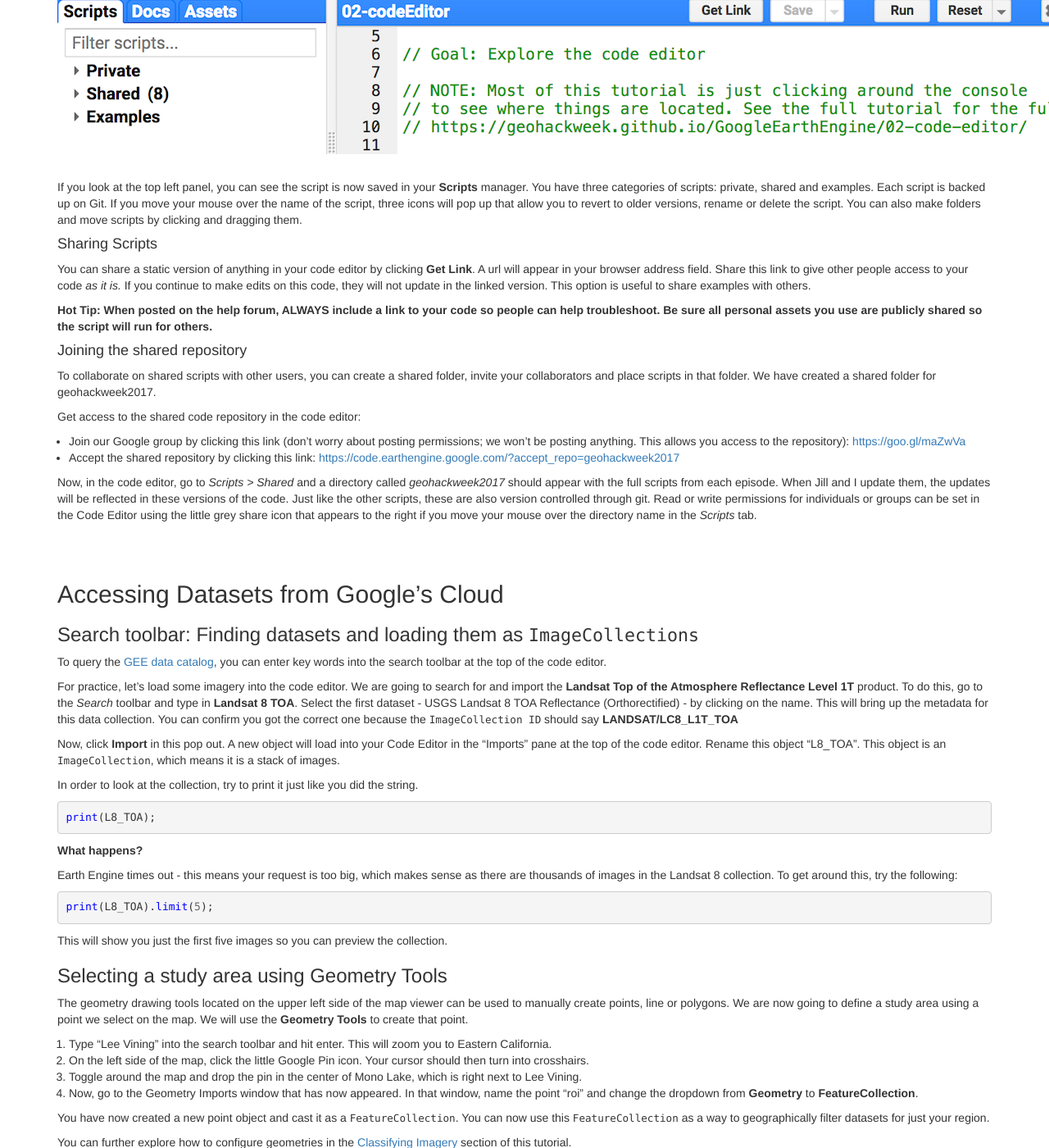
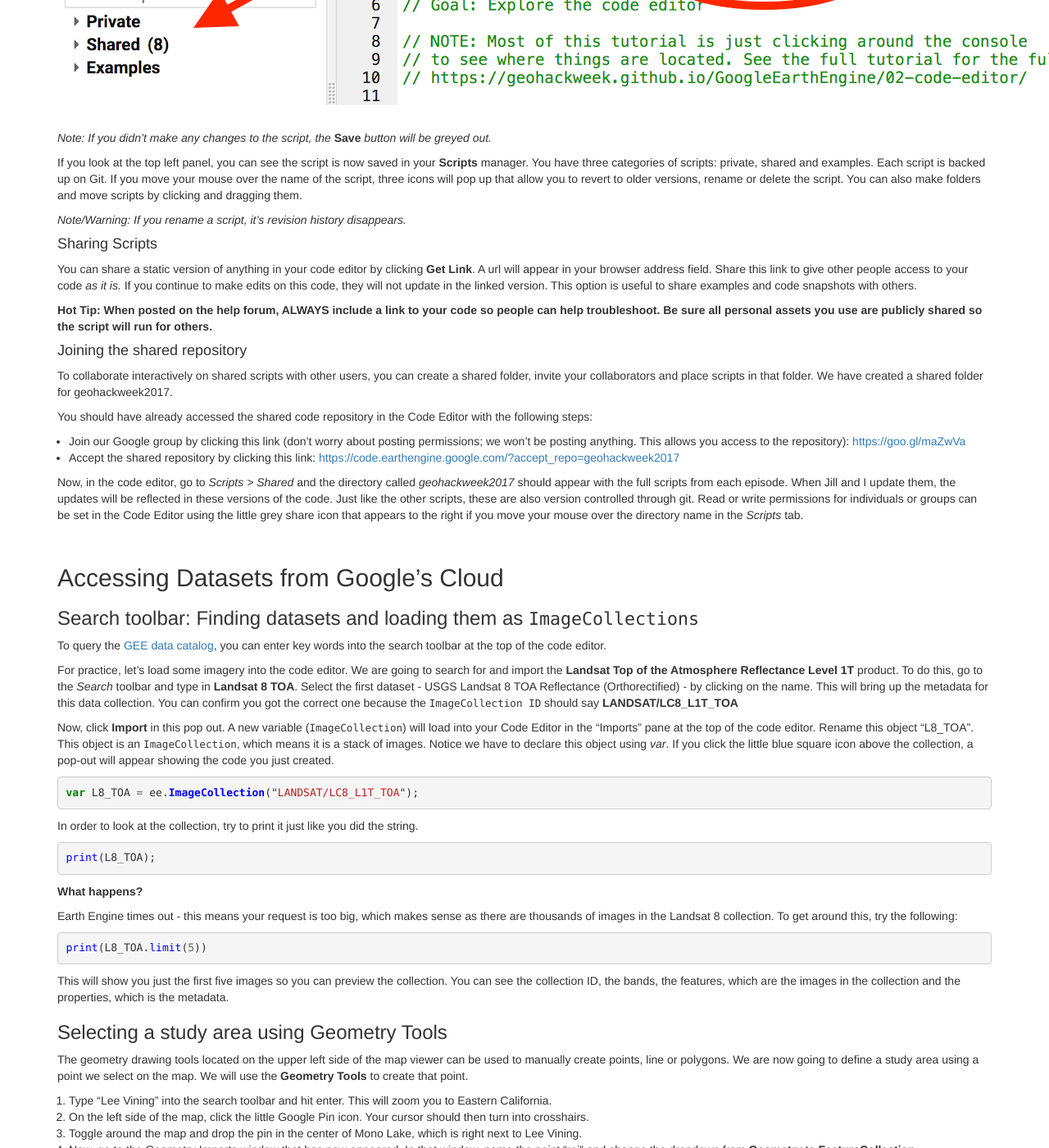
Before and after one commit to geohackweek/GoogleEarthEngine, a Jekyll site: the page built from _episodes/02-code-editor.md, in a window 1280 px wide and 1400 px high, scrolled down 2122 px. Shown: the whole window at 82% size. Built offline with Jekyll 4.4.1, drawn with Linux system fonts in a browser that asks for light colours; some of the changed text lies outside the part shown.

Commit message:
updated links for 02

```diff
--- a/_episodes/02-code-editor.md
+++ b/_episodes/02-code-editor.md
@@ -20,28 +20,28 @@ keypoints:
 
 # Code Editor: Overview
 
-The Earth Engine JavaScript API has a integrated development environment (IDE) designed to make computing in GEE easy for users. This IDE is called the Code Editor. In this tutorial, we will go over many of the functionalities identified in this figure, but for a more exhaustive description see the [Earth Engine Code Editor help page](https://developers.google.com/earth-engine/playground#api-reference-docs-tab) in the GEE User Guides.
+The Earth Engine JavaScript API has a integrated development environment (IDE) designed to make computing in GEE easy for users. This IDE is called the Code Editor. In this tutorial, we will go over many of the functionalities of the Code Editor, but for a more exhaustive description see the [Earth Engine Code Editor help page](https://developers.google.com/earth-engine/playground#api-reference-docs-tab) in the GEE User Guides.
 
-<br>
-<br>
 
-Link to the full code we used in this lesson: [https://code.earthengine.google.com/be0541e89d66904395656def37ed8932](https://code.earthengine.google.com/be0541e89d66904395656def37ed8932)
+Link to the full code we used in this lesson: [https://code.earthengine.google.com/92a75bf6ae01547c6191c1467acd391e](https://code.earthengine.google.com/92a75bf6ae01547c6191c1467acd391e)
 
 # Exercise: Exploring the Code Editor
 
 ## Getting Started
 
-#### How do I get to the Code Editor?
+#### How do I get to the Code Editor page?
 
-The Code Editor has number of features to help make programming in this environment easier. To access the Code Editor, type the following url into your browser: [https://code.earthengine.google.com](https://code.earthengine.google.com)
+The Code Editor has number of features to help make programming in this environment easier.
 
-A  webpage like the following (without annotations) should appear:
+**To access the Code Editor, type the following url into your browser: [https://code.earthengine.google.com](https://code.earthengine.google.com)**
+
+A  webpage programming interface like the one below should appear. The diagram below has annotations pointing to many of the functionalities we will cover today.
 
 <br>
 <img src="../fig/02_codeeditor.png" border = "10">
 <br><br>
 
-#### The JavaScript Editor
+#### The JavaScript Code Editor window
 
 Javascript code is typed in this window. The Editor also has a few helper functions, including autocomplete for Earth Engine functions, autocompletion for brackets, etc and some basic underlining and syntax hints.
 
@@ -62,44 +62,47 @@ print("Hola Mundo!");
 
 #### Autosuggestions
 
-The Editor will mark statements as incomplete `i` if you write them without a semicolon at the end. You can control these autosuggestions by going to the little grey wheel in the top right of the page and turning them on or off.
+The Editor will mark statements as incomplete **`i`** if you write them without a semicolon at the end. You can control these autosuggestions by going to the little grey wheel in the top right of the page and turning them on or off.
 
 {% highlight javascript %}
 print("Hola Mundo!");
 {% endhighlight %}
 
 <br>
-<br>
+
 
 ## Saving & Sharing Scripts
 
 #### Saving Scripts
 
-Now that you have written your first few lines of JavaScript, you can save this by clicking the **Save** button. To include a commit message with any save, use the dropdown arrow and select "Save with a description." These are stored in the revision history of each script saved.
+Now that you have written your first few lines of JavaScript, you can save this by clicking the **Save** button. To include a commit message with any save, use the dropdown arrow and select "Save with a description." These are stored in the revision history of each saved script.
 
 <br>
 <img src="../fig/02_getlink.png" border = "10">
 <br><br>
 
+*Note: If you didn't make any changes to the script, the* **Save** *button will be greyed out.*
+
 If you look at the top left panel, you can see the script is now saved in your **Scripts** manager. You have three categories of scripts: private, shared and examples. Each script is backed up on Git. If you move your mouse over the name of the script, three icons will pop up that allow you to revert to older versions, rename or delete the script. You can also make folders and move scripts by clicking and dragging them.
 
+*Note/Warning: If you rename a script, it's revision history disappears.*
+
 #### Sharing Scripts
-You can share a static version of anything in your code editor by clicking **Get Link**. A url will appear in your browser address field. Share this link to give other people access to your code *as it is.* If you continue to make edits on this code, they will not update in the linked version. This option is useful to share examples with others.
+You can share a static version of anything in your code editor by clicking **Get Link**. A url will appear in your browser address field. Share this link to give other people access to your code *as it is.* If you continue to make edits on this code, they will not update in the linked version. This option is useful to share examples and code snapshots with others.
 
 **Hot Tip: When posted on the help forum, ALWAYS include a link to your code so people can help troubleshoot. Be sure all personal assets you use are publicly shared so the script will run for others.**
 
 #### Joining the shared repository
 
-To collaborate on shared scripts with other users, you can create a shared folder, invite your collaborators and place scripts in that folder. We have created a shared folder for geohackweek2017.
+To collaborate interactively on shared scripts with other users, you can create a shared folder, invite your collaborators and place scripts in that folder. We have created a shared folder for geohackweek2017.
 
-Get access to the shared code repository in the code editor:
+You should have already accessed the shared code repository in the Code Editor with the following steps:
 
 - Join our Google group by clicking this link (don't worry about posting permissions; we won't  be posting anything. This allows you access to the repository): [https://goo.gl/maZwVa](https://goo.gl/maZwVa)
 - Accept the shared repository by clicking this link: [https://code.earthengine.google.com/?accept_repo=geohackweek2017](https://code.earthengine.google.com/?accept_repo=geohackweek2017)
 
-Now, in the code editor, go to *Scripts > Shared* and a directory called *geohackweek2017* should appear with the full scripts from each episode. When Jill and I update them, the updates will be reflected in these versions of the code. Just like the other scripts, these are also version controlled through git. Read or write permissions for individuals or groups can be set in the Code Editor using the little grey share icon that appears to the right if you move your mouse over the directory name in the *Scripts* tab.
+Now, in the code editor, go to *Scripts > Shared* and the directory called *geohackweek2017* should appear with the full scripts from each episode. When Jill and I update them, the updates will be reflected in these versions of the code. Just like the other scripts, these are also version controlled through git. Read or write permissions for individuals or groups can be set in the Code Editor using the little grey share icon that appears to the right if you move your mouse over the directory name in the *Scripts* tab.
 
-<br>
 <br>
 
 ## Accessing Datasets from Google's Cloud
@@ -110,7 +113,12 @@ To query the [GEE data catalog](https://code.earthengine.google.com/datasets/),
 
 For practice, let's load some imagery into the code editor. We are going to search for and import the **Landsat Top of the Atmosphere Reflectance Level 1T** product. To do this, go to the *Search* toolbar and type in **Landsat 8 TOA**. Select the first dataset - USGS Landsat 8 TOA Reflectance (Orthorectified) - by clicking on the name. This will bring up the metadata for this data collection. You can confirm you got the correct one because the `ImageCollection ID` should say **LANDSAT/LC8_L1T_TOA**
 
-Now, click **Import** in this pop out. A new object will load into your Code Editor in the "Imports" pane at the top of the code editor. Rename this object "L8_TOA". This object is an `ImageCollection`, which means it is a stack of images.
+Now, click **Import** in this pop out.
+A new variable (`ImageCollection`) will load into your Code Editor in the "Imports" pane at the top of the code editor. Rename this object "L8_TOA". This object is an `ImageCollection`, which means it is a stack of images. Notice we have to declare this object using *var*. If you click the little blue square icon above the collection, a pop-out will appear showing the code you just created.
+
+{% highlight javascript %}
+var L8_TOA = ee.ImageCollection("LANDSAT/LC8_L1T_TOA");
+{% endhighlight %}
 
 In order to look at the collection, try to print it just like you did the string.
 
@@ -123,10 +131,10 @@ print(L8_TOA);
 Earth Engine times out - this means your request is too big, which makes sense as there are thousands of images in the Landsat 8 collection. To get around this, try the following:
 
 {% highlight javascript %}
-print(L8_TOA).limit(5);
+print(L8_TOA.limit(5))
 {% endhighlight %}
 
-This will show you just the first five images so you can preview the collection.
+This will show you just the first five images so you can preview the collection. You can see the collection ID, the bands, the features, which are the images in the collection and the properties, which is the metadata.
 
 ### Selecting a study area using Geometry Tools
 
@@ -139,9 +147,14 @@ The geometry drawing tools located on the upper left side of the map viewer can
 
 You have now created a new point object and cast it as a `FeatureCollection`. You can now use this  `FeatureCollection` as a way to geographically filter datasets for just your region.
 
-You can further explore how to configure geometries in the [Classifying Imagery](https://geohackweek.github.io/GoogleEarthEngine/05-classify-imagery/) section of this tutorial.
+<br>
+<img src="../fig/02_monoLake.png" border = "10">
+<br><br>
 
-### Filtering the image collection
+
+Having fun? You can further explore how to configure geometries in the [Classifying Imagery](https://geohackweek.github.io/GoogleEarthEngine/05-classify-imagery/) section of this tutorial.
+
+### Filtering the Image Collection
 
 One of the major benefits of the JavaScript versus Python API is the ability to quickly render on-the-fly geovisualizations of your imagery and outputs. We are now going to visualize one image from the Landsat 8 collection we loaded. We are going to filter the collection down to one image by:
 
@@ -153,31 +166,38 @@ One of the major benefits of the JavaScript versus Python API is the ability to
 Essentially, this allows us to sort through the full Landsat 8 collection and load the best image available for our region of interest for 2016.
 
 {% highlight javascript %}
-// Load Landsat 8 input imagery.
-var image = ee.Image(ee.ImageCollection('L8_TOA')
+// Load Landsat 8 imagery
+var image = ee.Image(ee.ImageCollection(L8_TOA)
     // Filter to get only images under the region of interest.
     .filterBounds(roi)
     // Filter to get only one year of images.
     .filterDate('2016-01-01', '2016-12-31')
+    // Select just the optical bands
+    .select(['B[1-7]'])
     // Sort by scene cloudiness, ascending.
     .sort('CLOUD_COVER')
     // Get the first (least cloudy) scene.
     .first());
 {% endhighlight %}
 
+Use a print statement to check out what we just made:
+
+{% highlight javascript %}
+print(image, 'Lake Mono L8 image')
+{% endhighlight %}
+
 We have now filtered the ENTIRE Landsat 8 archive down to the least cloudy image for our study area in 2016. However, we still need to visualize it, which we will do using the `Map.addLayer` function. Not sure what this function does? Search for it in the **Docs** tab to learn the arguments.
 
 {% highlight javascript %}
-Map.addLayer(image,{},  "L8 Image");
+Map.addLayer(image,{},  'L8 Image');
 {% endhighlight %}
-
 
 #### Layer Manager
 
-That doesn't look so great. Let's actually define what bands to use and fill in some other visualization parameters using the layer manager. We can use prior knowledge to make a nice image:
+That doesn't look so great. Let's actually define what bands to use and fill in some other visualization parameters using the layer manager. We will use reflectance in the visible range from the red (Band 4), the green (Band 3) and the blue (Band 2) to make a true color image.  We can use prior knowledge to make a nice image:
 
 {% highlight javascript %}
-Map.addLayer(image, {bands: ['B4', 'B3', 'B2'], max: 0.5, gamma: 2}, "L8 Image 2");
+Map.addLayer(image, {bands: ['B4', 'B3', 'B2'], max: 0.5, gamma: 2}, 'Better L8 Image');
 {% endhighlight %}
 
 More often then not, though, you may not know the optimal min, max and stretch. This is why they added the **Layer Manager** tool which can be found in the upper right hand corner of the map. This toolbar will allow you to click layers on and off as well as adjust their transparency and interactively configure each layer's visualization parameters. You can use this tool to figure out what parameters to pass to the `Map.addLayer`.
@@ -188,11 +208,13 @@ More often then not, though, you may not know the optimal min, max and stretch.
 
 You can also toggle between the **Map** or **Satellite** buttons in the top right of the map panel to change the baselayer.
 
+For more on image visualization, see the [GEE Visualization Guide](https://developers.google.com/earth-engine/image_visualization) or the [GEE Visualization tutorial](https://developers.google.com/earth-engine/tutorial_api_02)
+
 #### Inspector Tab
 
 Another way you can inspect and explore your image is through the inspector tool. The Inspector console allows you to interactively query the map. If you have imagery loaded, it will give you information about that imagery at the point you clicked as well.
 
-In the upper right, switch to the **Inspector** tab and click on the map where there is land. Now click where there is water.
+In the upper right, switch to the **Inspector** tab and click on the map where there is land. Now click where there is water. Toggle the between the graph and the list of values.
 
 # STOP & PLAY
 
@@ -212,9 +234,11 @@ Next to the **Scripts** tab is the **Docs** tab, which has the complete, searcha
 
 The **Help** button is a gateway to many resources, including links to:
 
- - the **Developers Guide** for official GEE tutorials, reference and guides. This is the first place I go when I need to look up how to write some code.
+ - the [**Developers Guide**](https://developers.google.com/earth-engine/) for official GEE tutorials, reference and guides. This is the first place I go when I need to look up how to write some code.
 
- - the developers **Help Forum** where you can post questions and get answers. If I can't find a guide for my specific question on the GEE Guides, I then go search for key words from my problem/question on the forum. Since people share links to their codes, you can often find great examples of solutions here.
+ - the **Help Forum** where you can post questions and get answers. If I can't find a guide for my specific question on the GEE Guides, I then go search for key words from my problem/question on the forum. Since people share links to their codes, you can often find great examples of solutions here.
+
+ - [Existing tutorials](https://developers.google.com/earth-engine/tutorials) and the [Earth Engine for Higher Education resources](https://developers.google.com/earth-engine/edu) written by the GEE team and others (even some in Japanese!)
 
  - A list of keyboard shortcuts
 
@@ -224,7 +248,6 @@ The **Help** button is a gateway to many resources, including links to:
 
 A final place you can get help is by scrolling down and looking at the examples housed in the **Shared Scripts** in the **Scripts** tab.
 
-<br>
 <br>
 
 ## Importing & Exporting Your Own Assets
```
Also changed, not shown: other parts of _episodes/02-code-editor.md (+1 -1 lines), fig/02_getlink.png, 2 other files.
